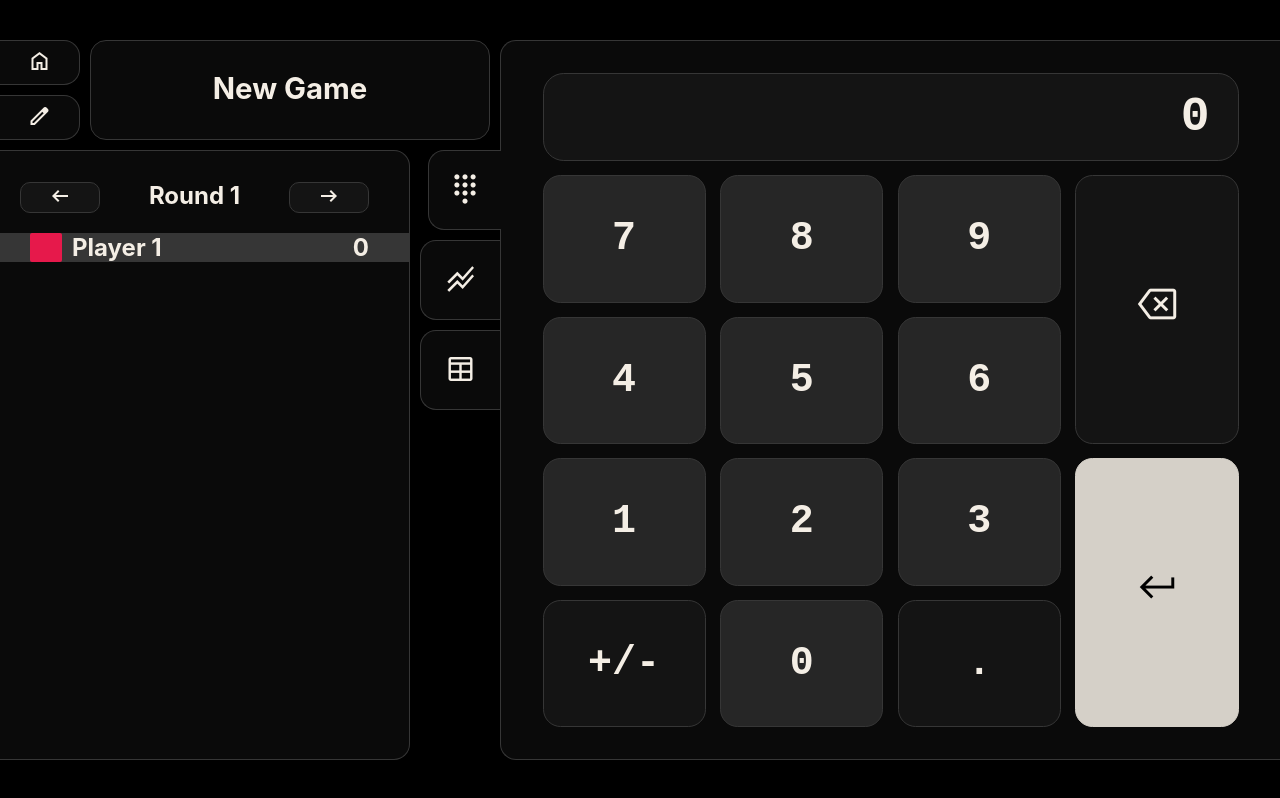
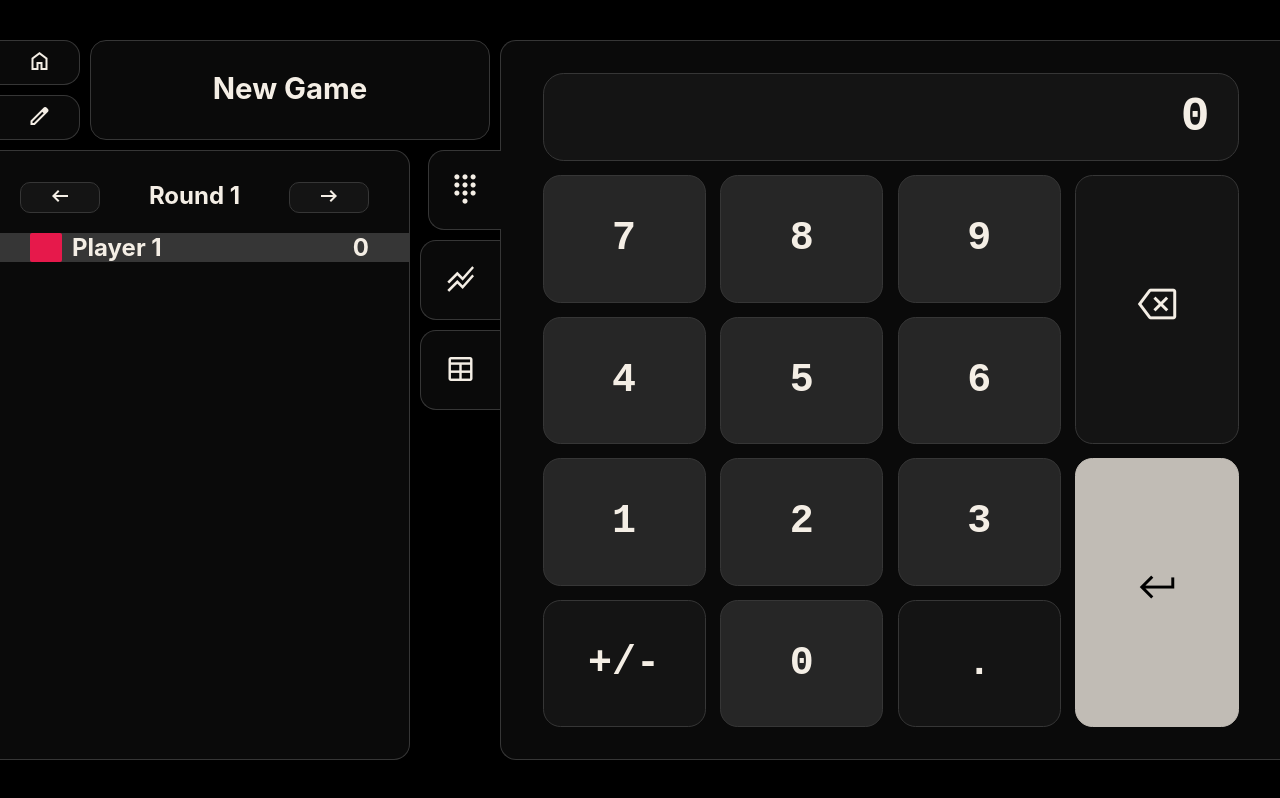
Before and after one commit to hendrikmelse/scoreplot, a React (Vite) app in the folder web/: page /play in a window 1280 px wide. Built offline with nearby package versions, Linux system fonts and the light colour scheme.

Commit message:
Keypad: dim the Enter key accent a bit more
Co-Authored-By: Claude Sonnet 5.5 <noreply@anthropic.com>

```diff
--- a/web/src/components/game-play-page/enter-scores-component/EnterScoresComponent.scss
+++ b/web/src/components/game-play-page/enter-scores-component/EnterScoresComponent.scss
@@ -6,7 +6,7 @@
 $gap: clamp(10px, 1.8vmin, 20px);
 
 // The accent for the Enter key: the light color of the text, toned down a bit
-$enter-key-color: color.mix($light-elements, $gray-3, 85%);
+$enter-key-color: color.mix($light-elements, $gray-3, 75%);
 
 .keypad {
   height: 100%;
```
